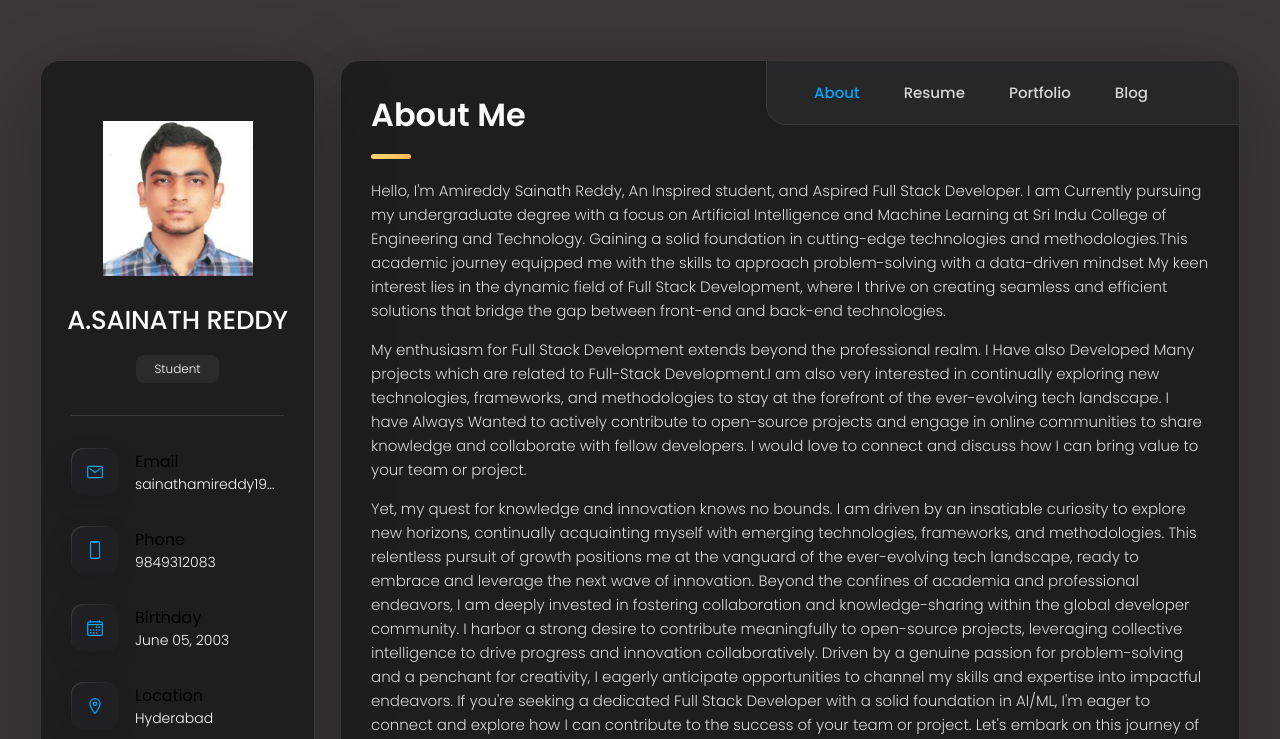
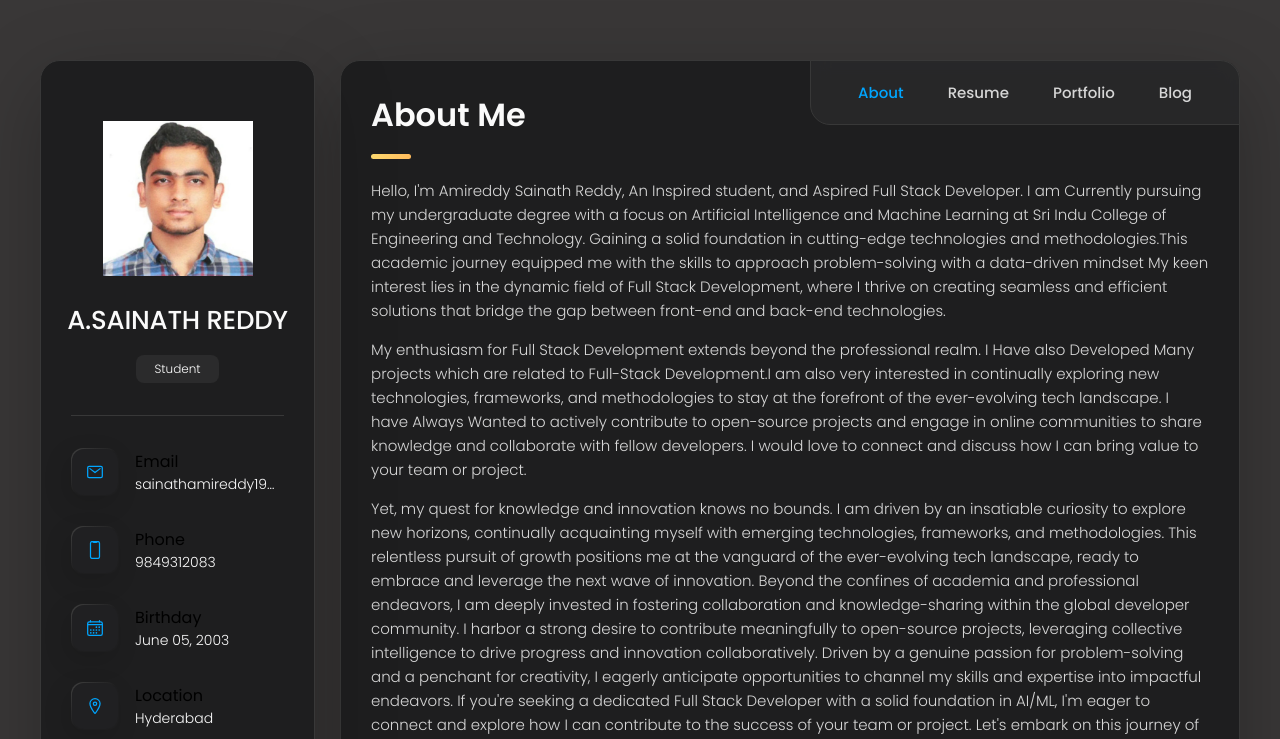
Before and after one commit to SAINATHAMIREDDY/my-portfolio-, a plain HTML site: page index.html in a window 1280 px wide. Shown: the top 739 px of the page. Drawn offline with nearby package versions, Linux system fonts and the light colour scheme.

Commit message:
index.html

```diff
--- a/index.html
+++ b/index.html
@@ -181,10 +181,6 @@
 
           <li class="navbar-item">
             <button class="navbar-link" data-nav-link>Blog</button>
-          </li>
-
-          <li class="navbar-item">
-            <button class="navbar-link" data-nav-link></button>
           </li>
 
         </ul>
```
